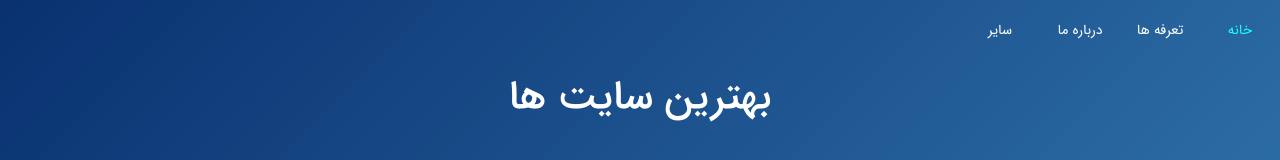
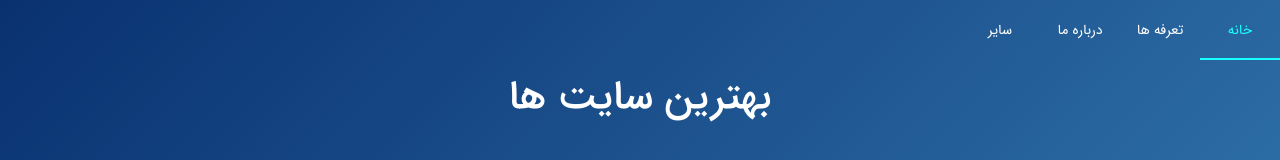
Before and after one commit to KavehKarami/shop-theme-react, a React (Create React App) app: page / in a window 1280 px wide. Shown: the top 160 px of the page. Built offline with nearby package versions, Linux system fonts and the light colour scheme.

Commit message:
update styles

```diff
--- a/src/assets/scss/components/layout/desktopNavbar.scss
+++ b/src/assets/scss/components/layout/desktopNavbar.scss
@@ -18,7 +18,6 @@ nav.main-navigation {
   li {
     display: block;
     position: relative;
-    // background: transparent;
     height: 100%;
     min-width: 80px;
 
@@ -62,6 +61,19 @@ nav.main-navigation {
       color: #fff;
       font-size: 14px;
 
+      &:before {
+        transform: translate(100%);
+        transition: 0.3s ease-in-out;
+        content: "";
+        position: absolute;
+        width: 100%;
+        height: 2px;
+        bottom: 0;
+        z-index: 99;
+        background-color: transparent;
+        overflow: hidden;
+      }
+
       &:hover {
         background: $lightBlue-900;
       }
@@ -86,4 +98,17 @@ nav.otherPathNav {
 
 .link-active {
   color: $cyan-a200 !important;
+  position: relative;
+  transition: 0.3s ease;
+
+  &:before {
+    transform: translate(0) !important;
+    content: "";
+    position: absolute;
+    width: 100%;
+    height: 2px;
+    bottom: 0;
+    z-index: 99;
+    background-color: $cyan-a200 !important;
+  }
 }
```
